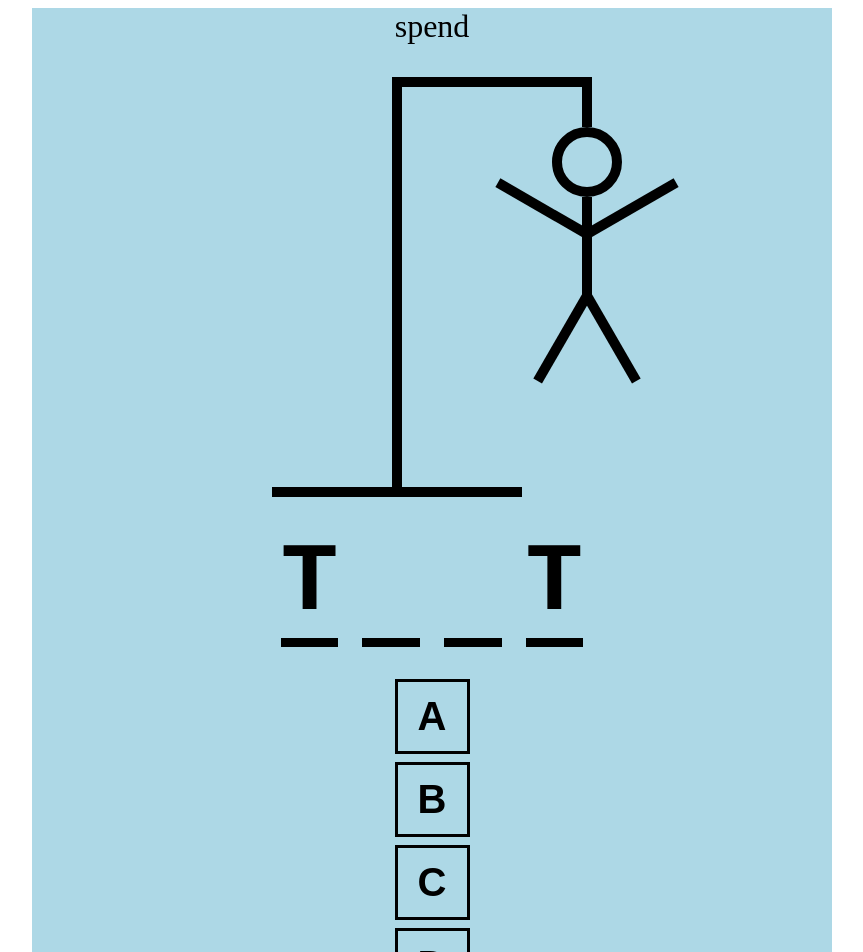
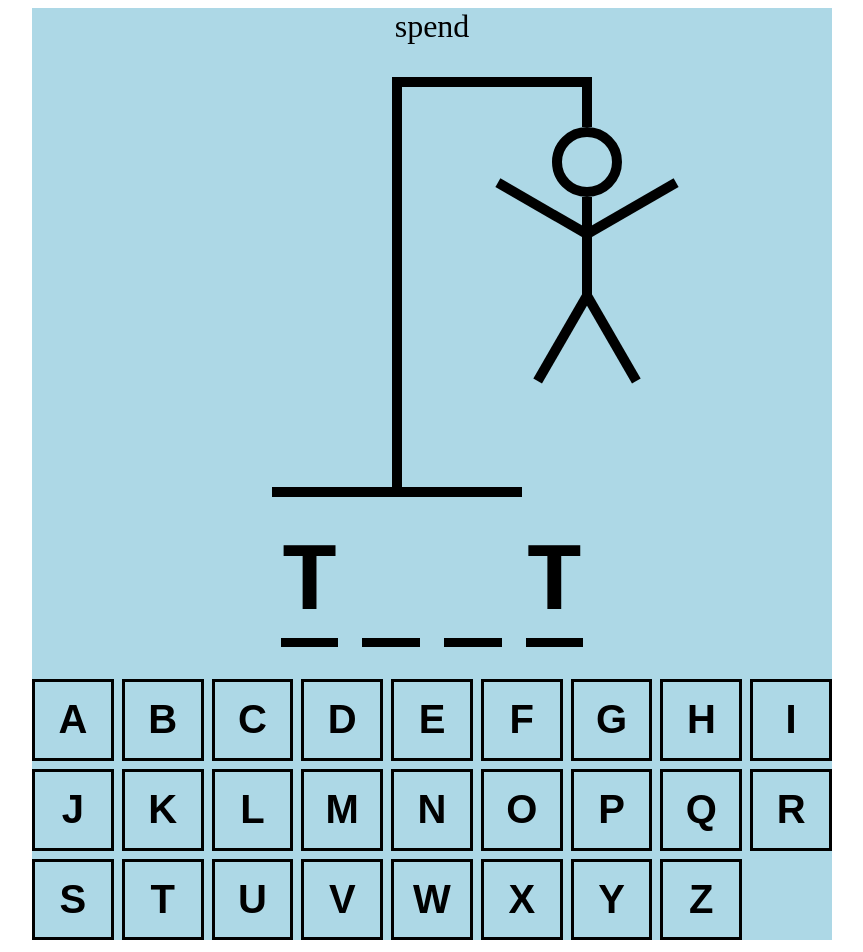
Before and after one commit to Zavista/Hangman-Project, a React (Vite) app: page / in a window 1280 px wide. Shown: the top 952 px of the page, without its empty margins (208-1071 px from the left). Built offline with nearby package versions, Linux system fonts and the light colour scheme.

Commit message:
Fixed bug with keyboard not stretching

```diff
--- a/src/App.tsx
+++ b/src/App.tsx
@@ -35,7 +35,9 @@ const App = () => {
       <div style={textStyle}>{wordToGuess}</div>
       <HangmanDrawing></HangmanDrawing>
       <HangmanWord></HangmanWord>
-      <Keyboard></Keyboard>
+      <div style={{ alignSelf: "stretch" }}>
+        <Keyboard></Keyboard>
+      </div>
     </div>
   );
 };
```
